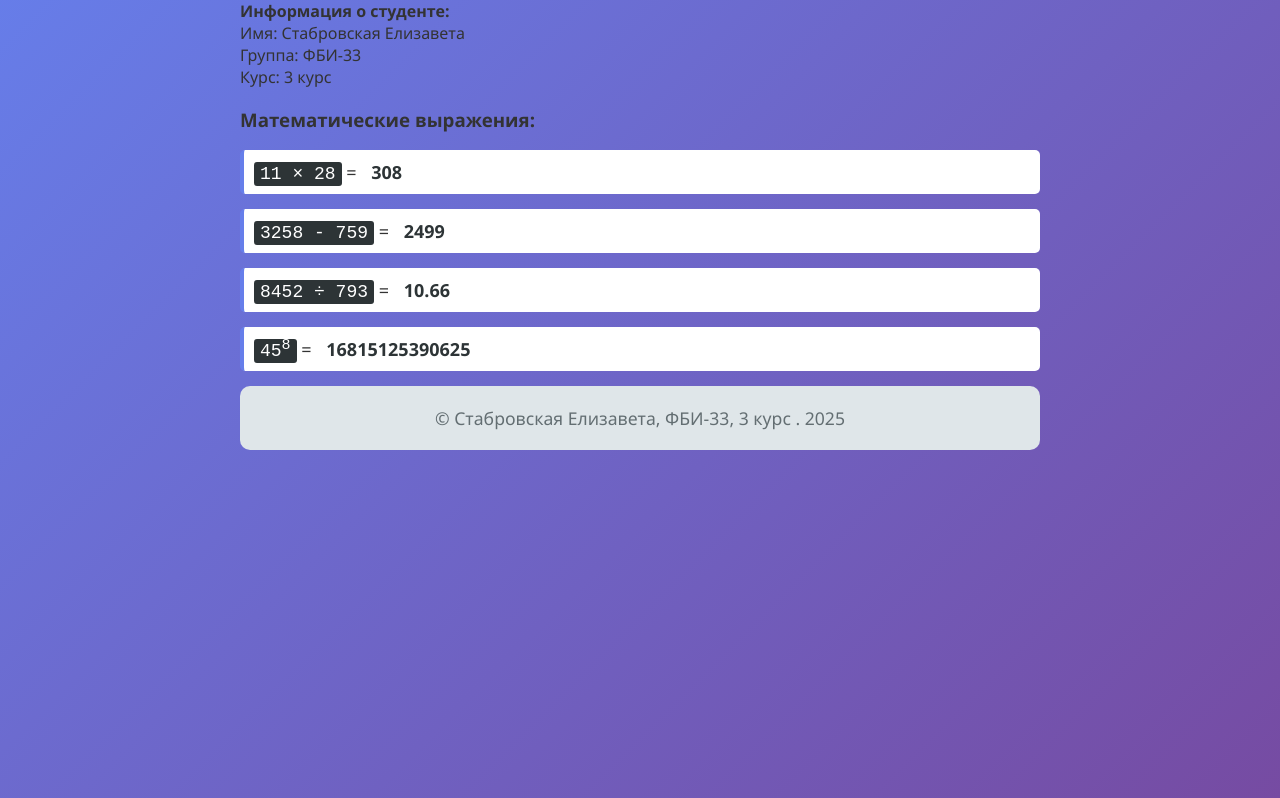
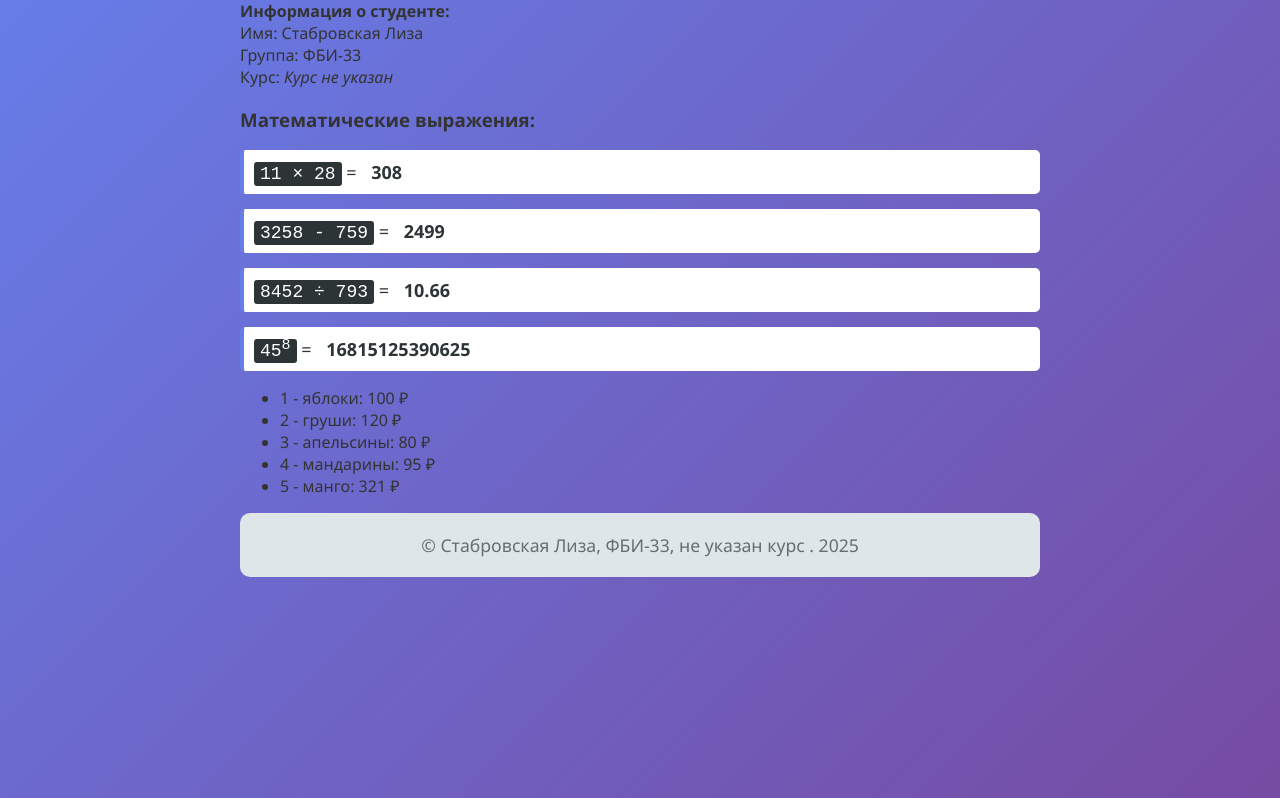
Before and after one commit to Elizaveta2894/web-back-lab, a Flask app: page /lab2/example in a window 1280 px wide. Shown: the part 42-840 px from the top of the page. Run offline with Flask 3, Linux system fonts and the light colour scheme.

Commit message:
Цикл в шаблоне

```diff
--- a/app.py
+++ b/app.py
@@ -616,17 +616,17 @@ def flower(name):
 
 @app.route('/lab2/example')
 def example():
-    name = 'Стабровская Елизавета'
-    count = 'Лабораторная работа 2'
-    group = 'ФБИ-33'
-    number_course = '3 курс'
-    lab_num = 2
+    name, lab_num, group, course = 'Стабровская Лиза', 2, 'ФБИ-33',3
+    fruits=[
+        {'name': 'яблоки', 'price': 100},
+        {'name': 'груши', 'price': 120},
+        {'name': 'апельсины', 'price': 80},
+        {'name': 'мандарины', 'price': 95},
+        {'name': 'манго', 'price': 321}
+    ]
+
     return render_template('example.html',
-                         name=name,
-                         count=count,
-                         group=group,
-                         number_course=number_course,
-                         lab_num=lab_num)
-
+                            name=name, lab_num=lab_num,group=group,
+                            course=course, fruits=fruits)
 if __name__ == '__main__':
     app.run(debug=False, host='0.0.0.0', port=5000)
--- a/templates/example.html
+++ b/templates/example.html
@@ -52,7 +52,11 @@
             <div class="expression">
                 <span class="math-operation">45<sup>8</sup></span> = <span class="result">{{45**8}}</span>
             </div>
-
+          <ul>
+            {% for f in fruits %}
+            <li>{{loop.index}} - {{f.name}}: {{f.price}} &#x20bd</li>
+            {% endfor %}
+          </ul>
     </main>
 
      <footer>
```
